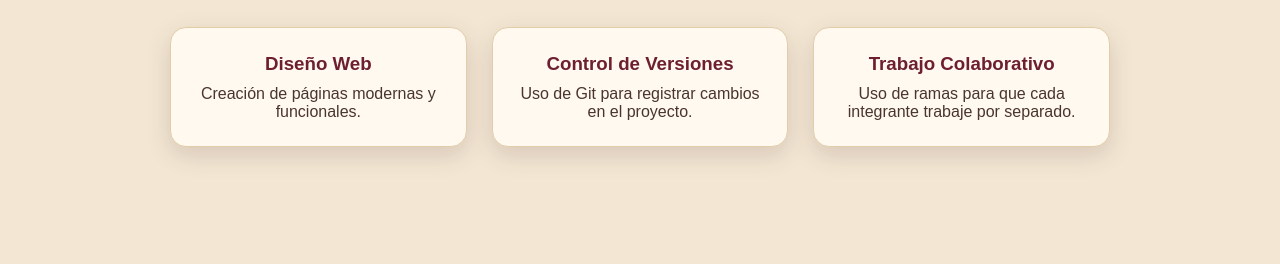
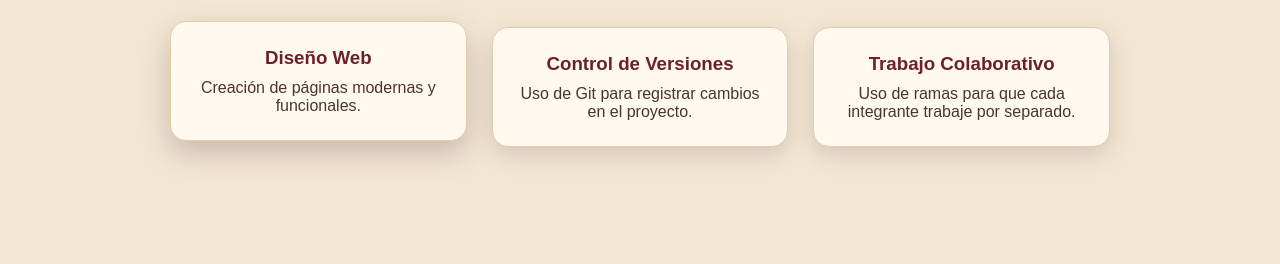
Before and after one commit to Fernanda2905/control-versiones-web, a plain HTML site: page index.html in a window 1280 px wide. In both pictures the pointer is over the element 318 px from the left and 588 px from the top of the page. Shown: the part 501-765 px from the top of the page. Drawn offline with Linux system fonts and the light colour scheme.

Commit message:
Agrega efecto hover en tarjetas

```diff
--- a/styles.css
+++ b/styles.css
@@ -117,6 +117,11 @@ button:hover {
   color: #4a352d;
 }
 
+.card:hover {
+  transform: translateY(-6px);
+  transition: 0.3s ease;
+  box-shadow: 0 12px 30px rgba(61, 15, 27, 0.22);
+}
 /* Contacto */
 .contacto {
   background-color: #fff9f0;
```
